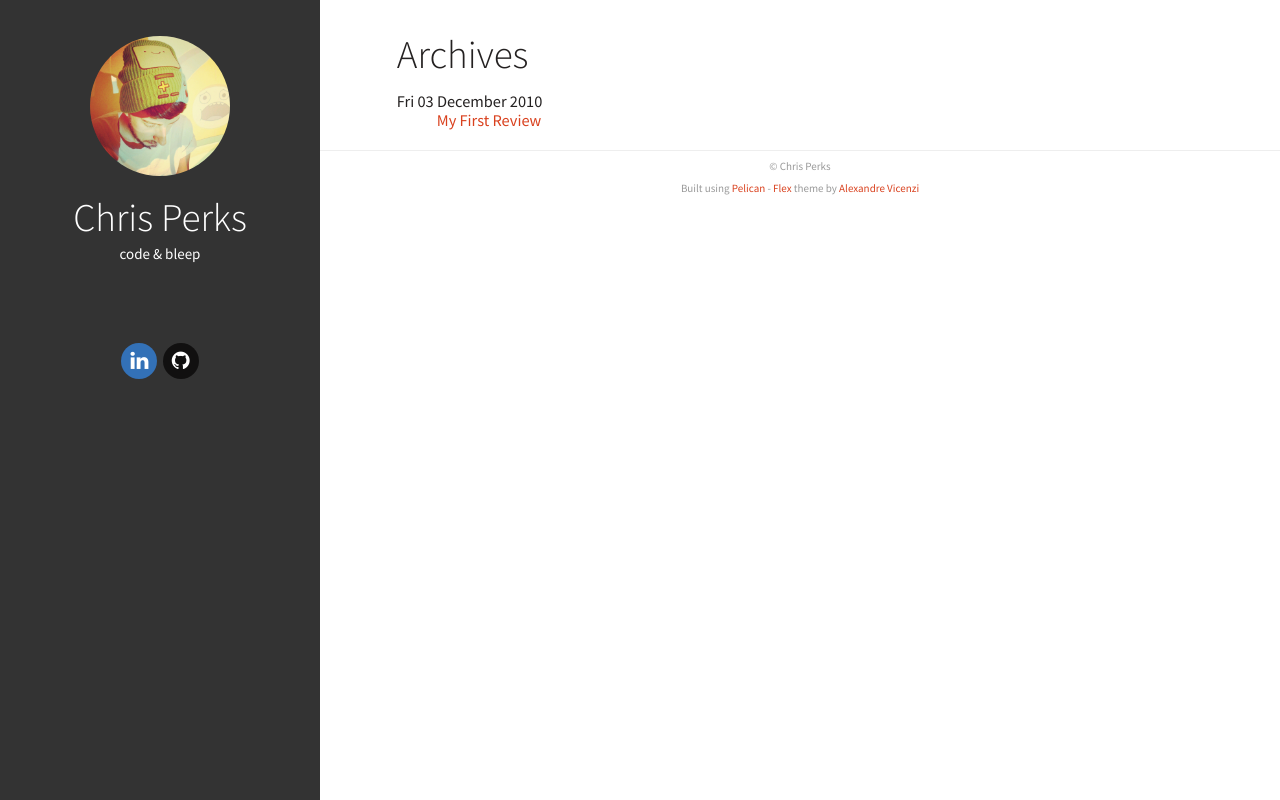
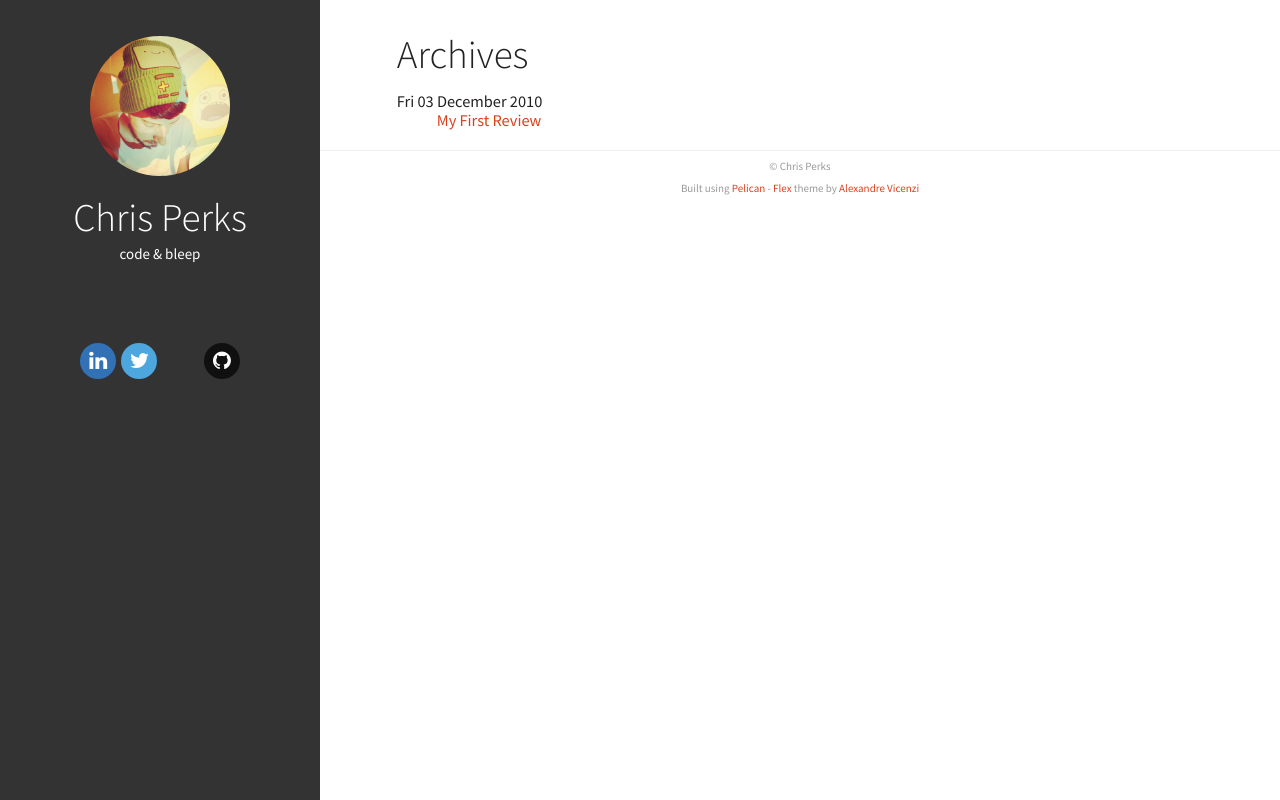
Before and after one commit to christofur/christofur.github.io, a plain HTML site: page archives.html in a window 1280 px wide. Drawn offline with Linux system fonts and the light colour scheme.

Commit message:
Updated theme

```diff
--- a/archives.html
+++ b/archives.html
@@ -33,7 +33,9 @@
         </ul>
       </nav>
       <ul class="social">
-        <li><a class="sc-linkedin" href="https://br.linkedin.com/in/alexandrevicenzi/en" target="_blank"><i class="fa fa-linkedin"></i></a></li>
+        <li><a class="sc-linkedin" href="https://uk.linkedin.com/in/christofr" target="_blank"><i class="fa fa-linkedin"></i></a></li>
+        <li><a class="sc-twitter" href="https://twitter.com/perksc" target="_blank"><i class="fa fa-twitter"></i></a></li>
+        <li><a class="sc-stackoverflow" href="http://stackoverflow.com/users/638064/christofr" target="_blank"><i class="fa fa-stackoverflow"></i></a></li>
         <li><a class="sc-github" href="https://github.com/alexandrevicenzi" target="_blank"><i class="fa fa-github"></i></a></li>
       </ul>
     </div>
```
Also changed, not shown: author/chris-perks.html (+3 -1 lines), authors.html (+3 -1 lines), categories.html (+3 -1 lines), category/review.html (+3 -1 lines), index.html (+3 -1 lines), my-first-review.html (+3 -1 lines), tags.html (+3 -1 lines).
